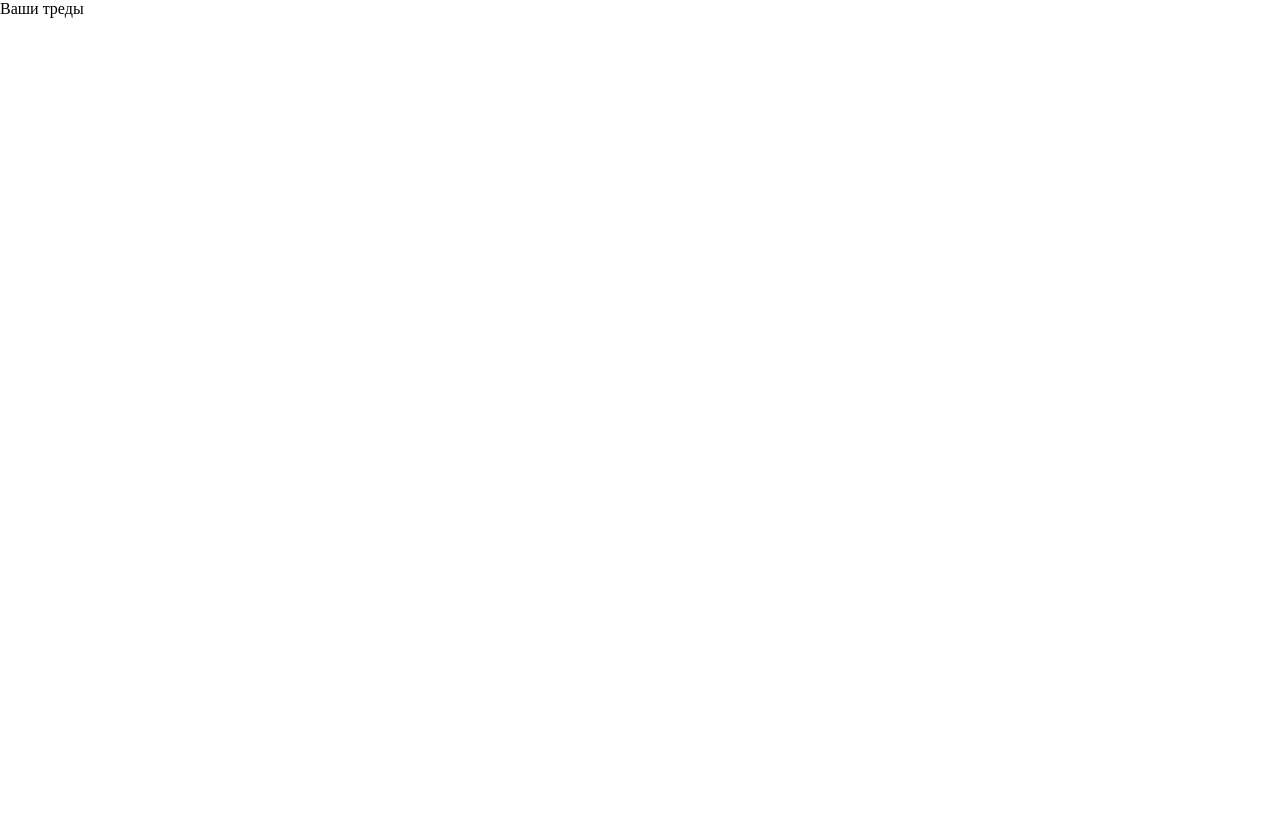
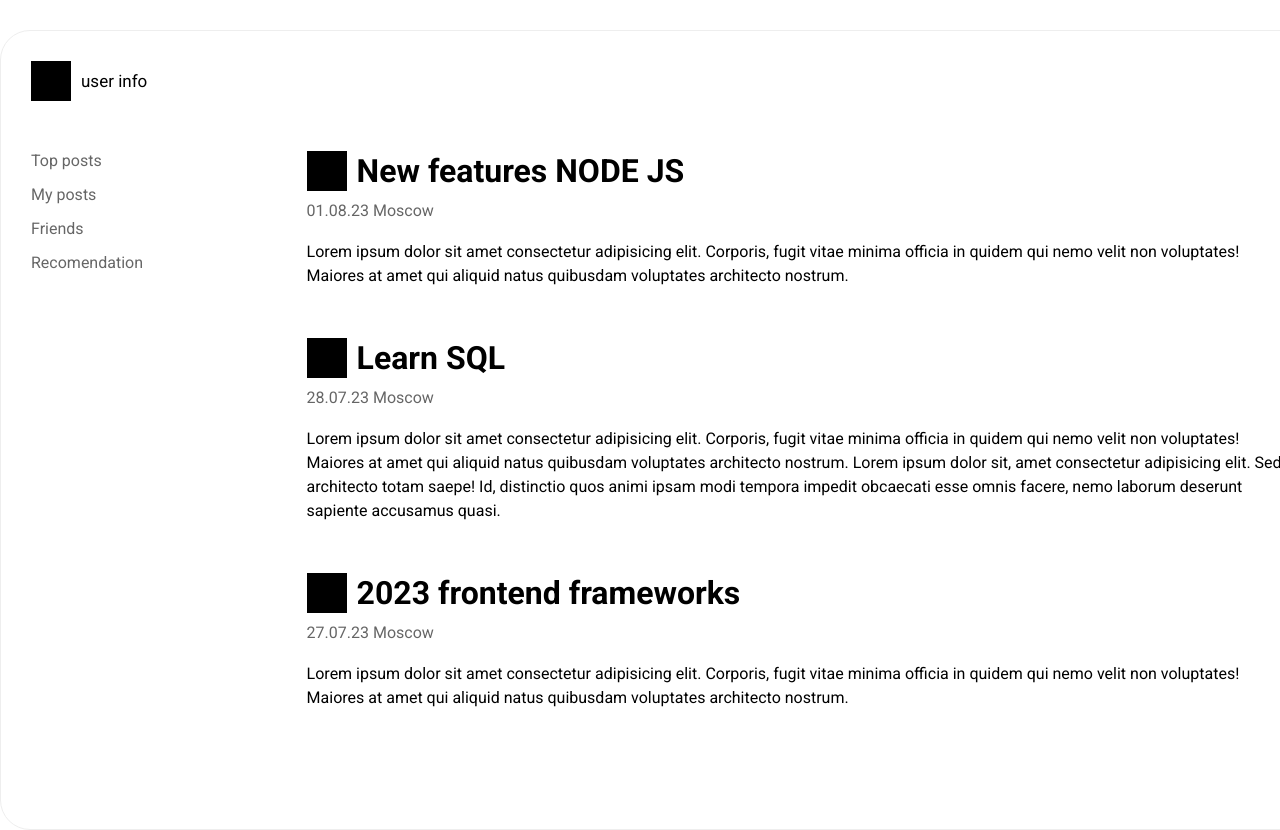
Before and after one commit to nikemelyanov/front, a React (Create React App) app: page / in a window 1280 px wide. Shown: the top 830 px of the page. Before the commit the page ends 800 px from the top, so only its background shows below. Built offline with nearby package versions, Linux system fonts and the light colour scheme; sample sign-in values are in the browser's storage.

Commit message:
ui updated

```diff
--- a/src/index.css
+++ b/src/index.css
@@ -1,3 +1,5 @@
+@import url('https://fonts.googleapis.com/css2?family=Roboto:wght@400;700&display=swap');
+
 * {
   margin: 0;
   padding: 0;
@@ -5,4 +7,6 @@
 }
 
 body {
+  font-family: 'Roboto', sans-serif;
+  padding-top: 30px;
 }
--- a/src/pages/home/home.module.scss
+++ b/src/pages/home/home.module.scss
@@ -1,5 +1,73 @@
 .main {
-    width: 1440px;
-    min-height: 100vh;
-    margin: 0 auto;
+  width: 1440px;
+  min-height: 100vh;
+  margin: 0 auto;
+  border-radius: 30px;
+  border: 1px solid rgb(238, 238, 238);
+  padding: 30px;
 }
+
+.user {
+  display: flex;
+  align-items: center;
+  .logo {
+    width: 40px;
+    height: 40px;
+    background-color: black;
+  }
+  .userInfo {
+    font-size: 17px;
+    margin-left: 10px;
+  }
+}
+
+.container {
+  margin-top: 50px;
+
+  display: flex;
+  justify-content: space-between;
+  .menu {
+    ul {
+      list-style-type: none;
+      li {
+        margin-bottom: 15px;
+        a {
+          transition: 0.15s;
+          color: rgba(0, 0, 0, 0.6);
+          text-decoration: none;
+        }
+        a:hover {
+          color: rgba(0, 0, 0, 0.9);
+        }
+      }
+    }
+  }
+  .postBox {
+    width: 80%;
+    .post {
+      width: 90%;
+      margin-bottom: 50px;
+      .postContainer {
+        margin-bottom: 10px;
+
+        display: flex;
+        align-items: center;
+        .postLogo {
+          width: 40px;
+          height: 40px;
+          background-color: black;
+        }
+        .postTitle {
+          margin-left: 10px;
+        }
+      }
+      .postDate {
+        margin-bottom: 20px;
+        opacity: 0.6;
+      }
+      .postBody {
+        line-height: 1.5;
+      }
+    }
+  }
+}
--- a/src/pages/home/index.tsx
+++ b/src/pages/home/index.tsx
@@ -1,11 +1,75 @@
-import styles from './home.module.scss'
+import styles from './home.module.scss';
 
 export default function Home() {
-
-
   return (
     <div className={styles.main}>
-      Ваши треды
+      <div className={styles.user}>
+        <div className={styles.logo}></div>
+        <div className={styles.userInfo}>user info</div>
+      </div>
+      <div className={styles.container}>
+        <div className={styles.menu}>
+          <ul>
+            <li>
+              <a href="#">Top posts</a>
+            </li>
+            <li>
+              <a href="#">My posts</a>
+            </li>
+            <li>
+              <a href="#">Friends</a>
+            </li>
+
+            <li>
+              <a href="#">Recomendation</a>
+            </li>
+          </ul>
+        </div>
+        <div className={styles.postBox}>
+          <div className={styles.post}>
+            <div className={styles.postContainer}>
+              <div className={styles.postLogo}></div>
+              <h1 className={styles.postTitle}>New features NODE JS</h1>
+            </div>
+            <div className={styles.postDate}>01.08.23 Moscow</div>
+            <p className={styles.postBody}>
+              Lorem ipsum dolor sit amet consectetur adipisicing elit. Corporis,
+              fugit vitae minima officia in quidem qui nemo velit non
+              voluptates! Maiores at amet qui aliquid natus quibusdam voluptates
+              architecto nostrum.
+            </p>
+          </div>
+          <div className={styles.post}>
+            <div className={styles.postContainer}>
+              <div className={styles.postLogo}></div>
+              <h1 className={styles.postTitle}>Learn SQL</h1>
+            </div>
+            <div className={styles.postDate}>28.07.23 Moscow</div>
+            <p className={styles.postBody}>
+              Lorem ipsum dolor sit amet consectetur adipisicing elit. Corporis,
+              fugit vitae minima officia in quidem qui nemo velit non
+              voluptates! Maiores at amet qui aliquid natus quibusdam voluptates
+              architecto nostrum. Lorem ipsum dolor sit, amet consectetur
+              adipisicing elit. Sed architecto totam saepe! Id, distinctio quos
+              animi ipsam modi tempora impedit obcaecati esse omnis facere, nemo
+              laborum deserunt sapiente accusamus quasi.
+            </p>
+          </div>
+          <div className={styles.post}>
+            <div className={styles.postContainer}>
+              <div className={styles.postLogo}></div>
+              <h1 className={styles.postTitle}>2023 frontend frameworks</h1>
+            </div>
+            <div className={styles.postDate}>27.07.23 Moscow</div>
+            <p className={styles.postBody}>
+              Lorem ipsum dolor sit amet consectetur adipisicing elit. Corporis,
+              fugit vitae minima officia in quidem qui nemo velit non
+              voluptates! Maiores at amet qui aliquid natus quibusdam voluptates
+              architecto nostrum.
+            </p>
+          </div>
+        </div>
+      </div>
     </div>
   );
 }
```
